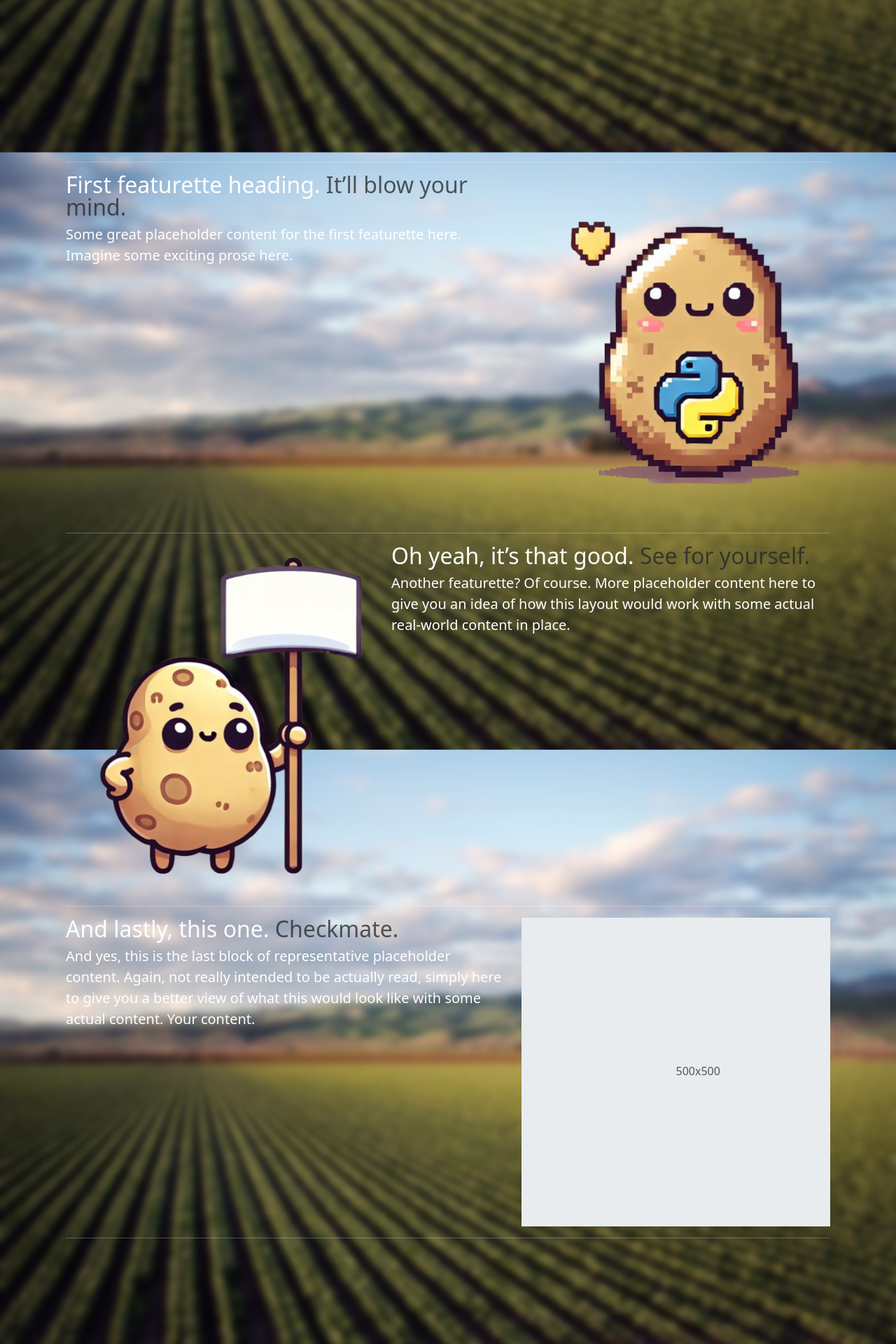
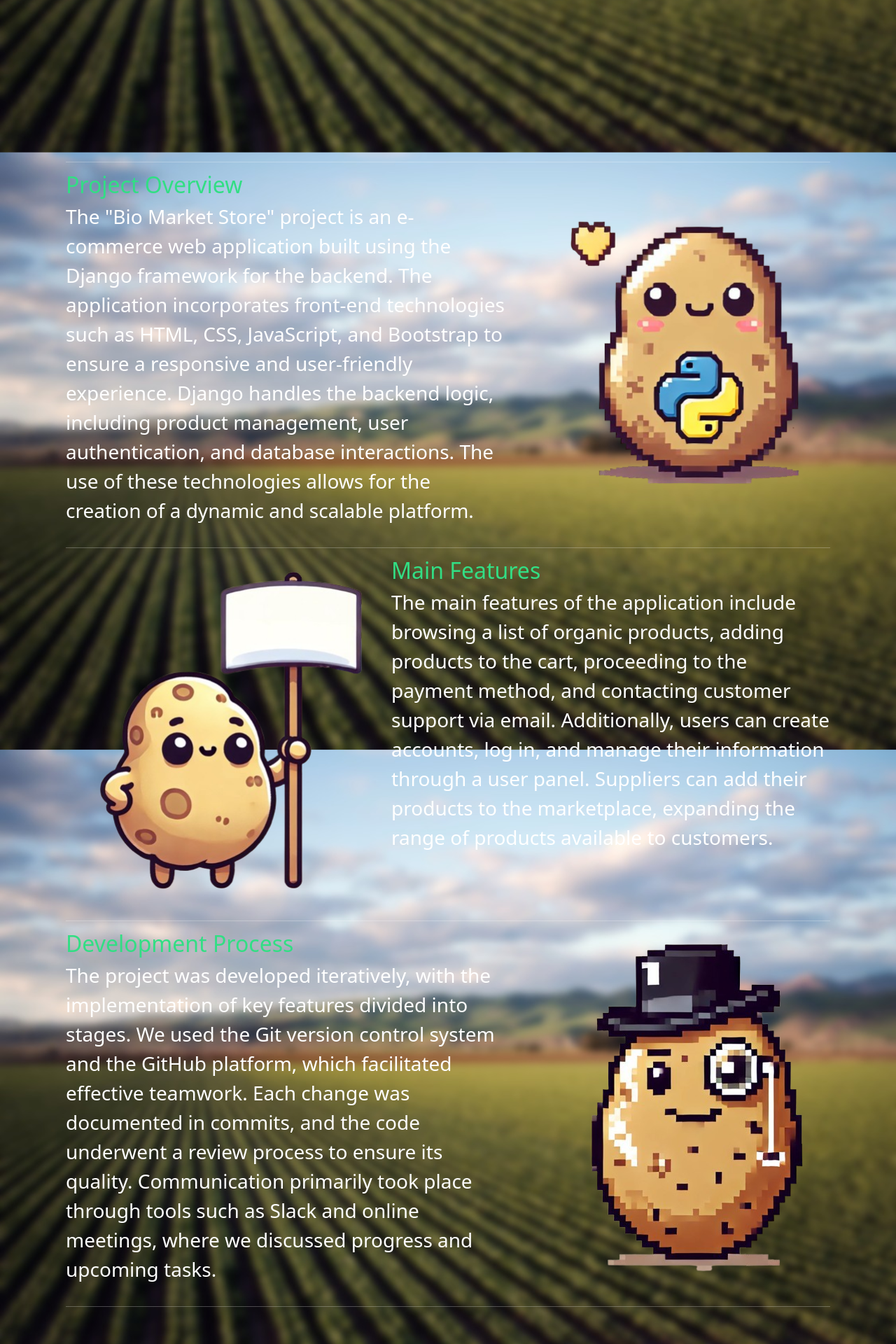
Before and after one commit to infoshareacademy/jpydzr6-potato-code-studio, a Django app: page /about/ in a window 1280 px wide. Shown: the part 1489-3409 px from the top of the page at 70% size. Run offline with Django 5.2, Linux system fonts and the light colour scheme; some web fonts are replaced.

Commit message:
feat: add about project section in "about" category

```diff
--- a/bio_market_store/store/static/css/about.css
+++ b/bio_market_store/store/static/css/about.css
@@ -8,6 +8,7 @@ body {
     text-align: start;!important;
     color: white;
 }
+
 
 
 .featurette-divider {
@@ -83,3 +84,13 @@ i {
     margin: 0;
     font-size: 16px;
 }
+
+
+.featurette-heading {
+    color: #32de84; !important;
+}
+
+.lead {
+    font-size: 1.75rem; !important;
+    font-weight: 300;
+}
--- a/bio_market_store/store/templates/about.html
+++ b/bio_market_store/store/templates/about.html
@@ -1,6 +1,5 @@
 {% extends 'base.html' %} {%load static%} {% block extra_head %}
 <link href="https://cdn.jsdelivr.net/npm/bootstrap@5.3.2/dist/css/bootstrap.min.css" rel="stylesheet">
-<link rel="stylesheet" href="{% static 'css/about.css' %}">
 <link rel="preconnect" href="https://fonts.googleapis.com">
 <link rel="preconnect" href="https://fonts.gstatic.com" crossorigin>
 <link href="https://fonts.googleapis.com/css2?family=Megrim&display=swap" rel="stylesheet">
@@ -8,6 +7,7 @@
         rel="stylesheet"
         href="https://cdnjs.cloudflare.com/ajax/libs/font-awesome/6.5.1/css/all.min.css"
 />
+<link rel="stylesheet" href="{% static 'css/about.css' %}">
 {% endblock %}
 {% block content %}
 <div class="container marketing">
@@ -201,11 +201,14 @@
 
             <div class="row featurette">
                 <div class="col-md-7">
-                    <h2 class="featurette-heading fw-normal lh-1">First featurette heading. <span
-                            class="text-body-secondary">It’ll blow your mind.</span></h2>
-                    <p class="lead">Some great placeholder content for the first featurette here. Imagine some
-                        exciting
-                        prose here.</p>
+                    <h2 class="featurette-heading fw-normal lh-1"> Project Overview <span
+                            class="text-body-secondary" id="coś"></span></h2>
+                    <p class="lead">The "Bio Market Store" project is an e-commerce web application built using the
+                        Django framework for the backend. The application incorporates front-end technologies such as
+                        HTML, CSS, JavaScript, and Bootstrap to ensure a responsive and user-friendly experience. Django
+                        handles the backend logic, including product management, user authentication, and database
+                        interactions. The use of these technologies allows for the creation of a dynamic and scalable
+                        platform.</p>
                 </div>
                 <div class="col-md-5">
                     <img src="{% static 'images/image2.png' %}"
@@ -221,12 +224,13 @@
 
             <div class="row featurette">
                 <div class="col-md-7 order-md-2">
-                    <h2 class="featurette-heading fw-normal lh-1">Oh yeah, it’s that good. <span
-                            class="text-body-secondary">See for yourself.</span></h2>
-                    <p class="lead">Another featurette? Of course. More placeholder content here to give you an idea
-                        of
-                        how
-                        this layout would work with some actual real-world content in place.</p>
+                    <h2 class="featurette-heading fw-normal lh-1">Main Features <span
+                            class="text-body-secondary"></span></h2>
+                    <p class="lead">The main features of the application include browsing a list of organic products,
+                        adding products to the cart, proceeding to the payment method, and contacting customer support
+                        via email. Additionally, users can create accounts, log in, and manage their information through
+                        a user panel. Suppliers can add their products to the marketplace, expanding the range of
+                        products available to customers.</p>
                 </div>
                 <div class="col-md-5 order-md-1">
                     <img src="{% static 'images/js_potato.png' %}"
@@ -241,25 +245,21 @@
 
             <div class="row featurette">
                 <div class="col-md-7">
-                    <h2 class="featurette-heading fw-normal lh-1">And lastly, this one. <span
-                            class="text-body-secondary">Checkmate.</span>
+                    <h2 class="featurette-heading fw-normal lh-1">Development Process<span
+                            class="text-body-secondary"></span>
                     </h2>
-                    <p class="lead">And yes, this is the last block of representative placeholder content. Again,
-                        not
-                        really
-                        intended to be actually read, simply here to give you a better view of what this would look
-                        like
-                        with some actual content. Your content.</p>
+                    <p class="lead">The project was developed iteratively, with the implementation of key features
+                        divided into stages. We used the Git version control system and the GitHub platform, which
+                        facilitated effective teamwork. Each change was documented in commits, and the code underwent a
+                        review process to ensure its quality. Communication primarily took place through tools such as
+                        Slack and online meetings, where we discussed progress and upcoming tasks.</p>
                 </div>
                 <div class="col-md-5">
-                    <svg class="bd-placeholder-img bd-placeholder-img-lg featurette-image img-fluid mx-auto"
+                    <img src="{% static 'images/Gentleman_potato.png' %}"
+                         class="bd-placeholder-img bd-placeholder-img-lg featurette-image img-fluid mx-auto"
                          width="500"
-                         height="500" xmlns="http://www.w3.org/2000/svg" role="img"
-                         aria-label="Placeholder: 500x500"
-                         preserveAspectRatio="xMidYMid slice" focusable="false"><title>Placeholder</title>
-                        <rect width="100%" height="100%" fill="var(--bs-secondary-bg)"/>
-                        <text x="50%" y="50%" fill="var(--bs-secondary-color)" dy=".3em">500x500</text>
-                    </svg>
+                         height="500" alt="Opis obrazu"
+                         style="max-width: 500px; max-height: 500px; object-fit: cover;">
                 </div>
             </div>
 
@@ -267,6 +267,7 @@
         </div>
     </div>
 
+
 </div>
 
 {% endblock %}
```
Also changed, not shown: bio_market_store/store/static/images/Gentleman_potato.png (added).
